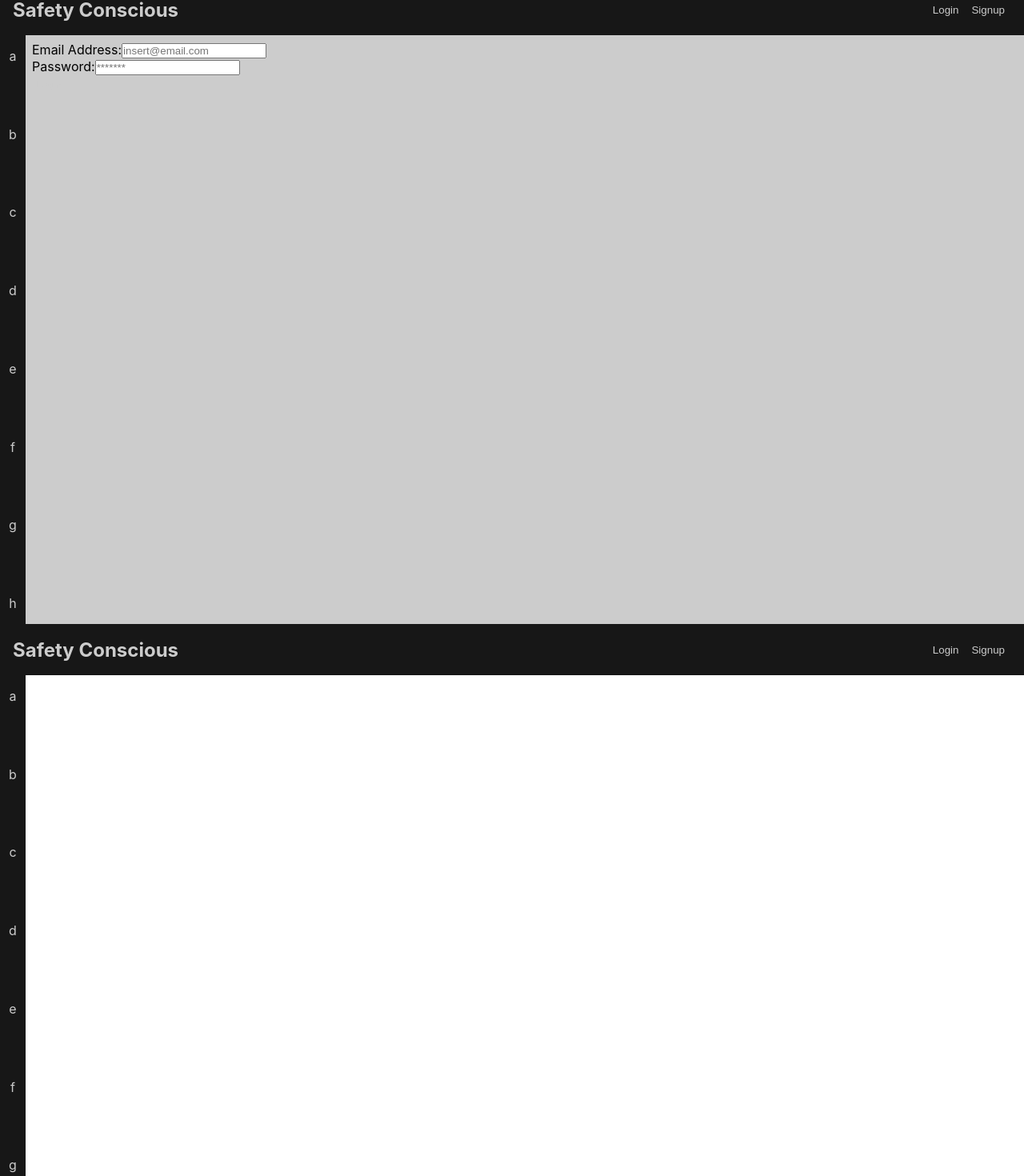
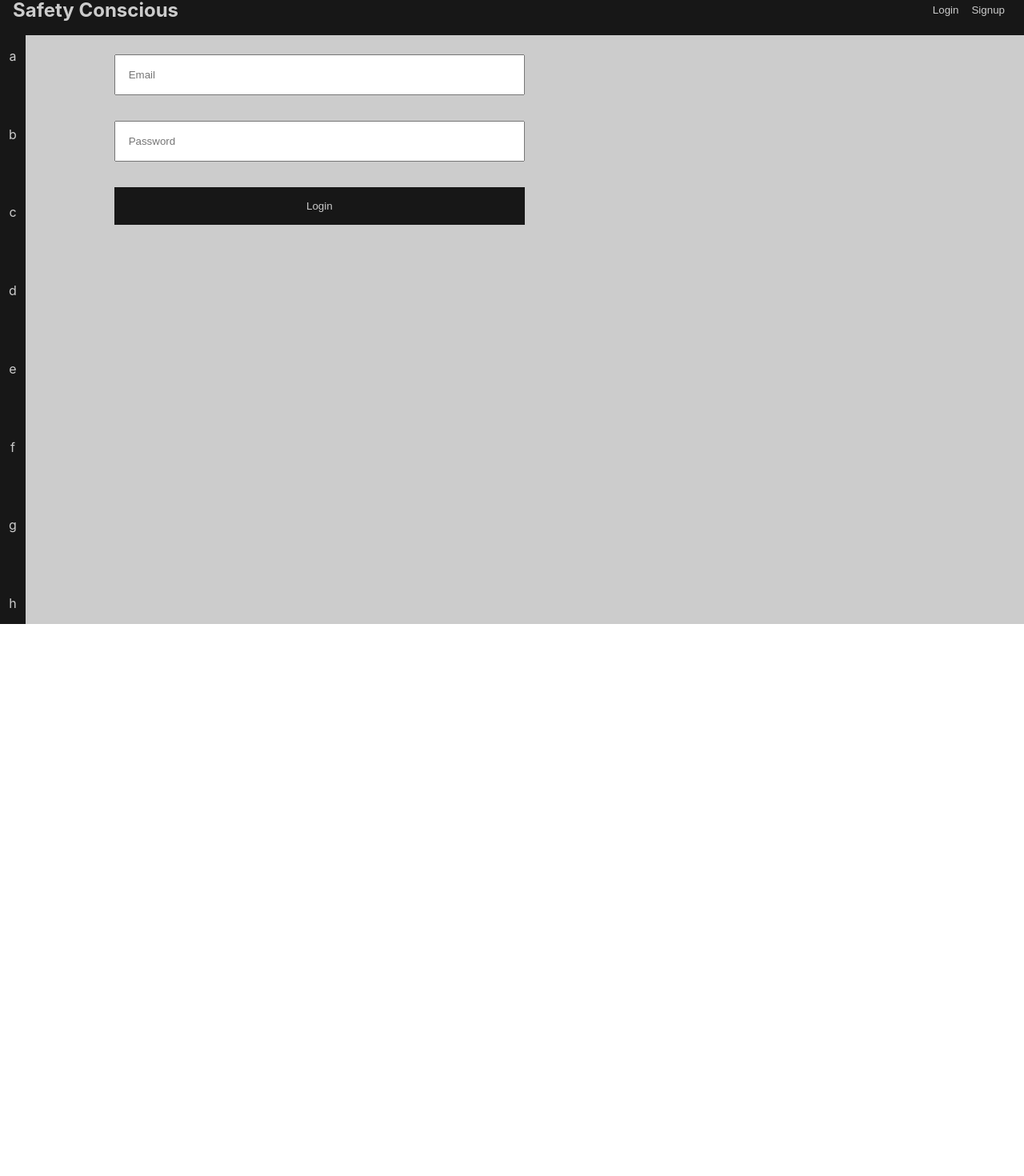
Before and after one commit to SuedePritch/SafetyConscious, a React (Create React App) app in the folder client/: page /login in a window 1280 px wide. Shown: the part 20-1490 px from the top of the page at 80% size. After the commit the page ends 800 px from the top, so only its background shows below. Built offline with nearby package versions, Linux system fonts and the light colour scheme.

Commit message:
signup form working and worked on form styling

```diff
--- a/client/src/App.js
+++ b/client/src/App.js
@@ -8,8 +8,6 @@ import { setContext } from '@apollo/client/link/context';
 import './App.css'
 
 // Component Imports
-import Navbar from './components/Navbar/Navbar';
-import SideNav from './components/SideNav/SideNav';
 import Login from './pages/Login/Login'
 import Signup from './pages/Signup/Signup'
 import Main from './pages/Main/Main';
@@ -27,8 +25,6 @@ function App() {
     <ApolloProvider client={client}>
     <Router>
       <>
-        <Navbar />
-        <SideNav/>
 
         <Routes>
           {/* Auth Routes */}
--- /dev/null
+++ b/client/src/components/Forms/Form.scss
@@ -0,0 +1,29 @@
+.form{
+    height:100%;
+    display: grid;
+    grid-template-columns: repeat(12, 1fr);
+    grid-template-rows: repeat(12,1fr);
+}
+.form button{
+    margin:1rem 0;
+    padding: 1rem;
+    background: var(--clr-primary-500);
+}
+.form-field > *{
+    width: 100%;
+}
+.form-field input{
+    margin:1rem 0;
+    padding: 1rem;
+}
+
+
+
+
+
+.login{
+    grid-column: 2 / 7;
+}
+.signup{
+    grid-column: 2 / 7;
+}
--- a/client/src/components/Forms/LoginForm.jsx
+++ b/client/src/components/Forms/LoginForm.jsx
@@ -3,6 +3,7 @@ import { useMutation } from '@apollo/client';
 import React, { useState } from 'react';
 import { LOGIN_USER } from '../../utils/mutations';
 import Auth from '../../utils/auth.js';
+import './Form.scss'
 
 function LoginForm() {
     // BUILD MUTATION FOR LOGIN_USER
@@ -22,31 +23,28 @@ function LoginForm() {
         }
     };
 
-       const handleChange = (event) => {
+    const handleChange = (event) => {
         const { name, value } = event.target;
         setUserFormData({
             ...userFormData,
             [name]: value,
         });
     };
-  return (
+return (
     <div className='main-content'>
-        <form className='login-form' onSubmit={handleFormSubmit}>
-                <div className='login'>
-                    <label htmlFor='email'>Email Address:</label>
-                    <input placeholder='insert@email.com' name= 'email' type='email' id='email'
-                        // onBlur={emailIsValid}
+        <form className='form' onSubmit={handleFormSubmit}>
+                <div className='form-field login'>
+                    <input placeholder='Email' name= 'email' type='email' id='email'
                         onChange={handleChange}></input>
                 </div>
-                <div className='login'>
-                    <label htmlFor='pwd'>Password:</label>
-                    <input placeholder='*******' name='password' type='password' id='password'
+                <div className='form-field login'>
+                    <input placeholder='Password' name='password' type='password' id='password'
                         onChange={handleChange}></input>
                 </div>
-                <button type='submit' >Login </button>
+                <button className='form-field login' type='submit' >Login </button>
             </form>
     </div>
-  )
+)
 }
 
 export default LoginForm
--- /dev/null
+++ b/client/src/components/Forms/SignUpForm.jsx
@@ -0,0 +1,53 @@
+import { useMutation } from '@apollo/client';
+import React, { useState } from 'react';
+import { ADD_USER } from '../../utils/mutations';
+import Auth from '../../utils/auth.js';
+import './Form.scss'
+
+function SignUpForm() {
+    // BUILD MUTATION FOR LOGIN_USER
+    const [addUser] = useMutation(ADD_USER);
+    const [signupFormData, setSignupFormData] = useState({ email: '', password: ''});
+
+    const handleFormSubmit = async (event) => {
+        event.preventDefault();
+        try {
+            const userMutationResponse = await addUser ({
+                variables: { username: signupFormData.username, email: signupFormData.email, password: signupFormData.password},
+            });
+            const token = userMutationResponse.data.addUser.token;
+            Auth.login(token);
+        } catch (e) {
+        console.log(e)
+            alert('Email or Username already taken')
+        }
+    };
+    const handleChange = (event) => {
+        const { name, value } = event.target;
+        setSignupFormData({
+            ...signupFormData,
+            [name]: value,
+        });
+};
+return (
+    <div className='main-content'>
+        <form className='form' onSubmit={handleFormSubmit}>
+                <div className='form-field signup'>
+                    <input placeholder='Username' name= 'username' type='username' id='username'
+                        onChange={handleChange}></input>
+                </div>
+                <div className='form-field signup'>
+                    <input placeholder='Email' name= 'email' type='email' id='email'
+                        onChange={handleChange}></input>
+                </div>
+                <div className='form-field signup'>
+                    <input placeholder='Password' name='password' type='password' id='password'
+                        onChange={handleChange}></input>
+                </div>
+                <button className="form-field signup" type='submit' >Signup </button>
+            </form>
+    </div>
+)
+}
+
+export default SignUpForm
--- a/client/src/components/SideNav/SideNav.jsx
+++ b/client/src/components/SideNav/SideNav.jsx
@@ -3,16 +3,14 @@ import './SideNav.scss'
 function SideNav() {
   return (
     <div className='sidenav-container'>
-      <ul className='sidenav-list'>
-        <li className='sidenav-item'>a</li>
-        <li className='sidenav-item'>b</li>
-        <li className='sidenav-item'>c</li>
-        <li className='sidenav-item'>d</li>
-        <li className='sidenav-item'>e</li>
-        <li className='sidenav-item'>f</li>
-        <li className='sidenav-item'>g</li>
-        <li className='sidenav-item'>h</li>
-      </ul>
+        <p className='sidenav-item'>a</p>
+        <p className='sidenav-item'>b</p>
+        <p className='sidenav-item'>c</p>
+        <p className='sidenav-item'>d</p>
+        <p className='sidenav-item'>e</p>
+        <p className='sidenav-item'>f</p>
+        <p className='sidenav-item'>g</p>
+        <p className='sidenav-item'>h</p>
     </div>
   )
 }
--- a/client/src/components/SideNav/SideNav.scss
+++ b/client/src/components/SideNav/SideNav.scss
@@ -1,4 +1,4 @@
-.sidenav-list{
+.sidenav-container{
     padding:1rem 0;
     height:calc(100vh - var(--navbar-height));
     width:var(--sidenav-width);
--- a/client/src/pages/Login/Login.jsx
+++ b/client/src/pages/Login/Login.jsx
@@ -8,11 +8,11 @@ import LoginForm from '../../components/Forms/LoginForm'
 
 function Login() {
   return (
-    <div>
+    <>
         <Navbar />
         <SideNav/>
         <LoginForm/>
-    </div>
+    </>
   )
 }
 
--- a/client/src/pages/Main/Main.jsx
+++ b/client/src/pages/Main/Main.jsx
@@ -1,11 +1,18 @@
 import React from 'react'
 
 
+// Component Imports
+import Navbar from '../../components/Navbar/Navbar';
+import SideNav from '../../components/SideNav/SideNav';
 function Main() {
   return (
-    <div className='main-content'>
-      <p>Lorem ipsum dolor sit amet consectetur adipisicing elit. Nostrum amet maiores voluptatum possimus optio veritatis cupiditate eligendi dicta odio quo, ea reprehenderit, suscipit nemo similique dolores quae ut rem quidem et deleniti neque. Porro rem blanditiis a voluptates! Ea explicabo id beatae sint quibusdam corporis ipsam! Neque ea consectetur sit molestias quod veritatis distinctio consequatur voluptatibus natus molestiae, doloribus minus dolorem iure dicta nesciunt, illum, ab libero ipsam quo cum numquam! Odio, voluptatibus! Praesentium doloribus quaerat sed laudantium ab facilis.</p>
-    </div>
+      <div>
+        <Navbar/>
+        <SideNav/>
+            <div className='main-content'>
+        <p>Lorem ipsum dolor sit amet consectetur adipisicing elit. Nostrum amet maiores voluptatum possimus optio veritatis cupiditate eligendi dicta odio quo, ea reprehenderit, suscipit nemo similique dolores quae ut rem quidem et deleniti neque. Porro rem blanditiis a voluptates! Ea explicabo id beatae sint quibusdam corporis ipsam! Neque ea consectetur sit molestias quod veritatis distinctio consequatur voluptatibus natus molestiae, doloribus minus dolorem iure dicta nesciunt, illum, ab libero ipsam quo cum numquam! Odio, voluptatibus! Praesentium doloribus quaerat sed laudantium ab facilis.</p>
+            </div>
+      </div>
   )
 }
 
--- a/client/src/pages/Signup/Signup.jsx
+++ b/client/src/pages/Signup/Signup.jsx
@@ -0,0 +1,19 @@
+import React from 'react'
+
+
+// Component Imports
+import Navbar from '../../components/Navbar/Navbar'
+import SideNav from '../../components/SideNav/SideNav'
+import SignUpForm from '../../components/Forms/SignUpForm'
+
+function SignUp() {
+  return (
+    <div>
+        <Navbar />
+        <SideNav/>
+        <SignUpForm/>
+    </div>
+  )
+}
+
+export default SignUp
```
